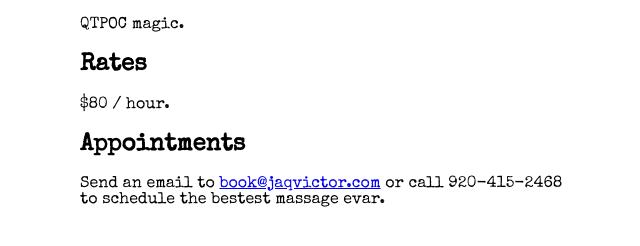
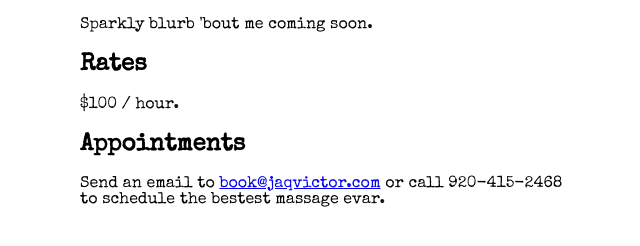
Before and after one commit to jaqvictor-massage/jaqvictor-massage.github.io, a plain HTML site: page index.html in a window 1280 px wide. Shown: the part 520-766 px from the top of the page, without its empty margins (310-950 px from the left). Drawn offline with nearby package versions, Linux system fonts and the light colour scheme.

Commit message:
Update bio and costs.

```diff
--- a/index.html
+++ b/index.html
@@ -15,11 +15,11 @@
     <br/>
     <section>
       <h1>Jaq Victor Massage</h1>
-      <p>QTPOC magic.</p>
+      <p>Sparkly blurb 'bout me coming soon.</p>
     </section>
     <section>
       <h1>Rates</h1>
-      <p>$80 / hour.</p>
+      <p>$100 / hour.</p>
     </section>
     <section>
       <h1>Appointments</h1>
```
